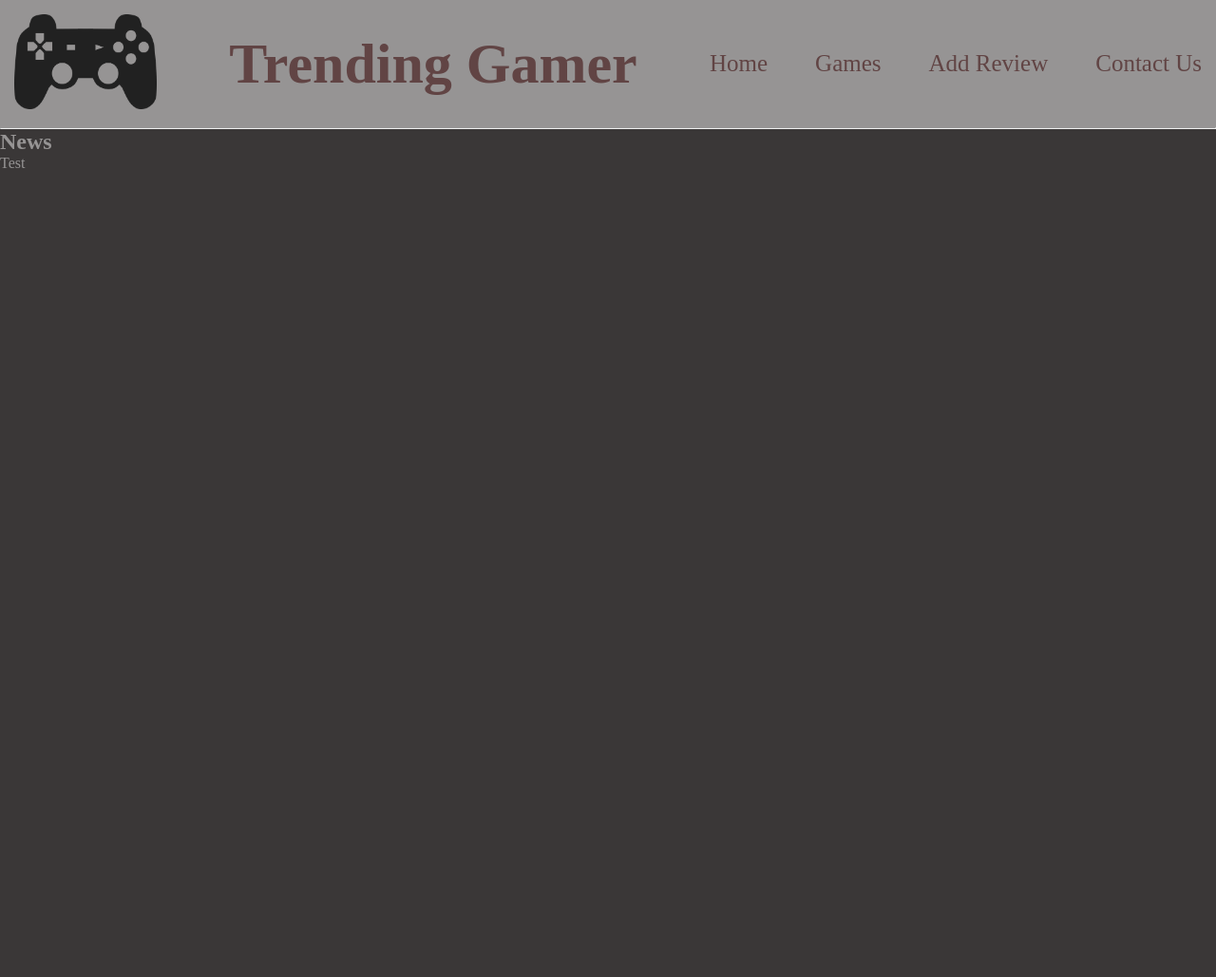
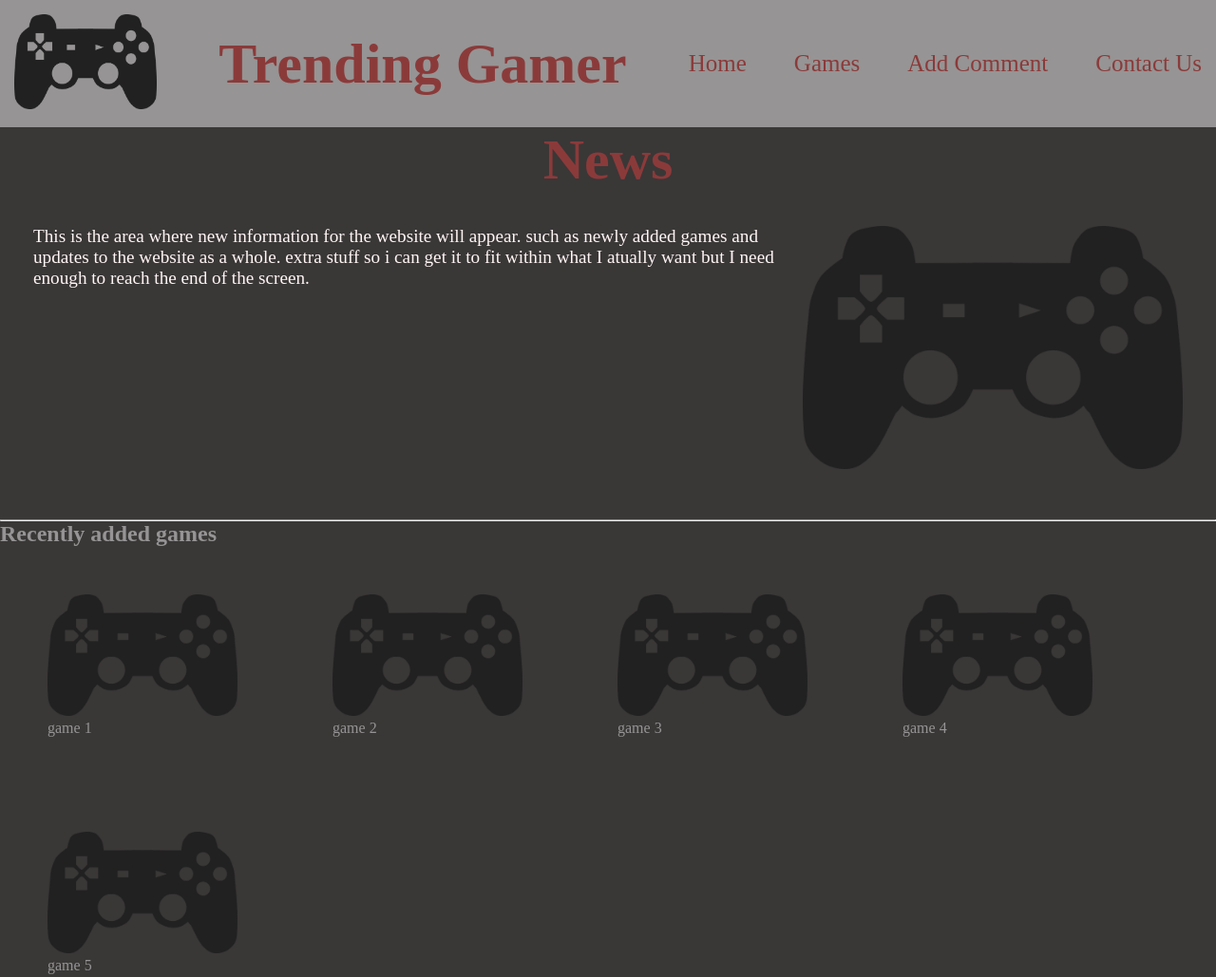
Before and after one commit to ThomasDP01/Project_1_3150, a website: page dist/index.html in a window 1280 px wide. Shown: the whole page at 95% size. Before the commit the page ends 800 px from the top, so only its background shows below. Drawn offline with Linux system fonts and the light colour scheme.

Commit message:
2/28 index page development

```diff
--- /dev/null
+++ b/css/comment.css
@@ -0,0 +1,44 @@
+* {
+  margin: 0;
+  padding: 0;
+  color: rgb(150, 148, 148);
+}
+
+li {
+  list-style: none;
+}
+
+a {
+  text-decoration: none;
+}
+
+.navbar {
+  display: flex;
+  align-items: center;
+  justify-content: space-between;
+  padding: 15px;
+  background-color: rgb(150, 148, 148);
+}
+.logo img {
+  width: 150px;
+  height: 100px;
+}
+
+body {
+  background-color: rgb(58, 55, 55);
+}
+.pageLinks a {
+  color: rgb(139, 58, 58);
+}
+
+.nav {
+  display: flex;
+  gap: 2em;
+  font-size: 25px;
+}
+
+h1 {
+  color: rgb(139, 58, 58);
+  font-size: 60px;
+}
+/* Above this is the navbar/shared atributes */
--- a/css/games.css
+++ b/css/games.css
@@ -0,0 +1,44 @@
+* {
+  margin: 0;
+  padding: 0;
+  color: rgb(150, 148, 148);
+}
+
+li {
+  list-style: none;
+}
+
+a {
+  text-decoration: none;
+}
+
+.navbar {
+  display: flex;
+  align-items: center;
+  justify-content: space-between;
+  padding: 15px;
+  background-color: rgb(150, 148, 148);
+}
+.logo img {
+  width: 150px;
+  height: 100px;
+}
+
+body {
+  background-color: rgb(58, 55, 55);
+}
+.pageLinks a {
+  color: rgb(139, 58, 58);
+}
+
+.nav {
+  display: flex;
+  gap: 2em;
+  font-size: 25px;
+}
+
+h1 {
+  color: rgb(139, 58, 58);
+  font-size: 60px;
+}
+/* Above this is the navbar/shared atributes */
--- a/css/index.css
+++ b/css/index.css
@@ -0,0 +1,85 @@
+* {
+  margin: 0;
+  padding: 0;
+  color: rgb(150, 148, 148);
+}
+
+li {
+  list-style: none;
+}
+
+a {
+  text-decoration: none;
+}
+
+.navbar {
+  display: flex;
+  align-items: center;
+  justify-content: space-between;
+  padding: 15px;
+  background-color: rgb(150, 148, 148);
+}
+.logo img {
+  width: 150px;
+  height: 100px;
+}
+
+body {
+  background-color: rgb(58, 55, 55);
+}
+.pageLinks a {
+  color: rgb(139, 58, 58);
+}
+
+.nav {
+  display: flex;
+  gap: 2em;
+  font-size: 25px;
+}
+
+h1 {
+  color: rgb(139, 58, 58);
+  font-size: 60px;
+}
+/* Above this is the navbar/shared atributes */
+.newsContent {
+  display: flex;
+  align-items: flex-start;
+  justify-content: space-between;
+  margin: 35px;
+}
+
+.newsSegment img {
+  display: flex;
+  max-width: 400px;
+  max-height: 350px;
+  justify-content: center;
+}
+.newsSegment h2 {
+  display: flex;
+  color: rgb(139, 58, 58);
+  font-size: 60px;
+  font-weight: bolder;
+  justify-content: center;
+}
+.newsSegment p {
+  font-size: larger;
+  color: rgb(255, 245, 245);
+  max-width: 1400px;
+}
+.recentlyAdded li {
+  margin: 50px;
+  float: left;
+  display: flex;
+  justify-content: center;
+  align-items: center;
+  gap: 1em;
+}
+
+.recentlyAdded img {
+  max-width: 200px;
+  max-height: 150px;
+  justify-content: center;
+  text-align: center;
+  align-items: center;
+}
--- a/css/navbar.css
+++ b/css/navbar.css
@@ -41,3 +41,8 @@
   color: rgb(97, 68, 68);
   font-size: 60px;
 }
+
+h2 {
+  display: flex;
+  color: aqua;
+}
```
Also changed, not shown: css/Review.css (deleted), dist/addComment.html, dist/contactUs.html, dist/games.html, dist/index.html.
